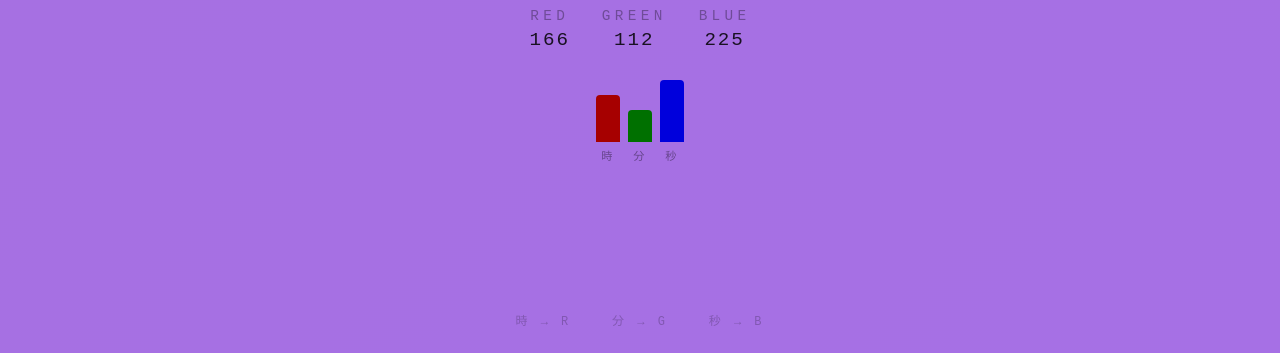
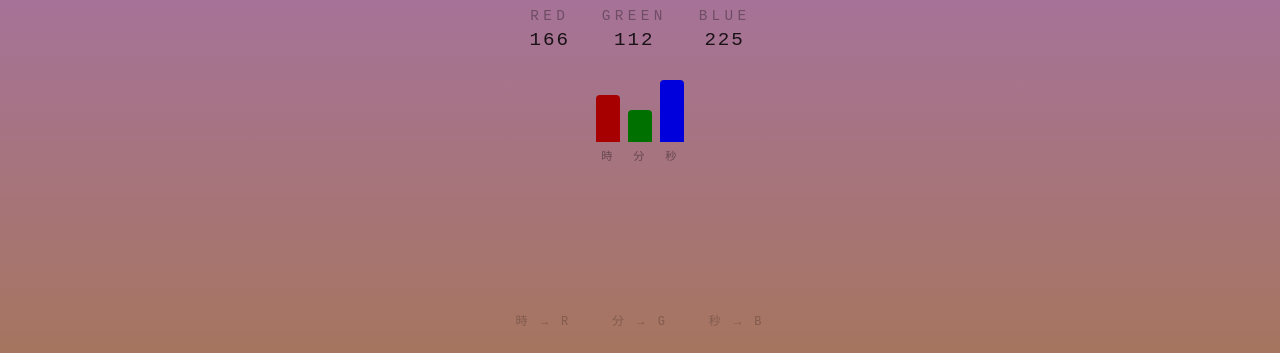
Before and after one commit to alice3589/color-clock, a plain HTML site: page index.html in a window 1280 px wide. Shown: the part 447-800 px from the top of the page. Drawn offline with Linux system fonts and the light colour scheme.

Commit message:
fix: グラデーションを30秒後の色・縦方向に変更して視認性向上

```diff
--- a/index.html
+++ b/index.html
@@ -164,15 +164,17 @@
             document.getElementById('gVal').textContent = g;
             document.getElementById('bVal').textContent = b;
 
-            const nextS = (s + 1) % 60;
-            const nextM = s === 59 ? (m + 1) % 60 : m;
-            const nextH = (s === 59 && m === 59) ? (h + 1) % 24 : h;
-            const nr = Math.round(nextH * 255 / 23);
-            const ng = Math.round(nextM * 255 / 59);
-            const nb = Math.round(nextS * 255 / 59);
-            const nextHex = `#${toHex(nr)}${toHex(ng)}${toHex(nb)}`;
+            const totalSec = h * 3600 + m * 60 + s;
+            const futureSec = totalSec + 30;
+            const fh = Math.floor(futureSec / 3600) % 24;
+            const fm = Math.floor((futureSec % 3600) / 60);
+            const fs = futureSec % 60;
+            const fr = Math.round(fh * 255 / 23);
+            const fg = Math.round(fm * 255 / 59);
+            const fb = Math.round(fs * 255 / 59);
+            const futureHex = `#${toHex(fr)}${toHex(fg)}${toHex(fb)}`;
 
-            document.body.style.background = `linear-gradient(135deg, ${hex} 0%, ${nextHex} 100%)`;
+            document.body.style.background = `linear-gradient(to bottom, ${hex} 0%, ${futureHex} 100%)`;
 
             // バーの高さを更新
             document.getElementById('barR').style.height = `${(r / 255) * 70 + 2}px`;
```
